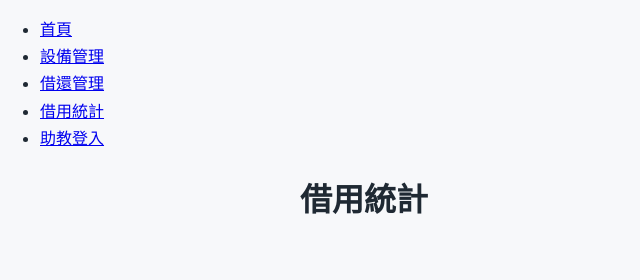
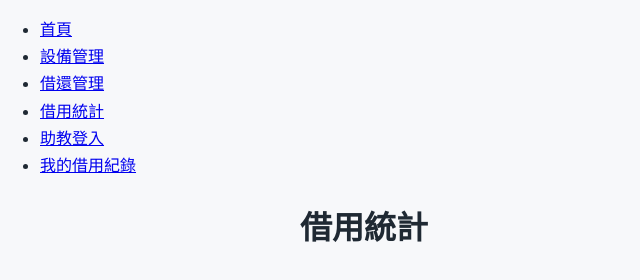
Before and after one commit to Cynthiacc-demo/MIS-demo, a plain HTML site: page report.html in a window 1280 px wide. Shown: the whole page, without its empty margins (0-640 px from the left). Drawn offline with Linux system fonts and the light colour scheme.

Commit message:
Update report.html

```diff
--- a/report.html
+++ b/report.html
@@ -14,6 +14,7 @@
       <li><a href="loans.html">借還管理</a></li>
       <li><a href="report.html" aria-current="page">借用統計</a></li>
       <li><a href="login.html">助教登入</a></li>
+      <li><a href="my-loans.html">我的借用紀錄</a></li>
     </ul>
   </nav>
 
```
